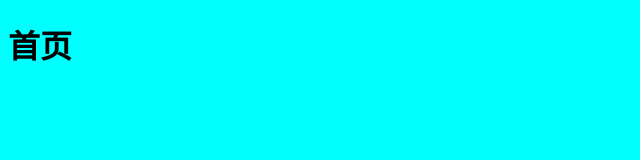
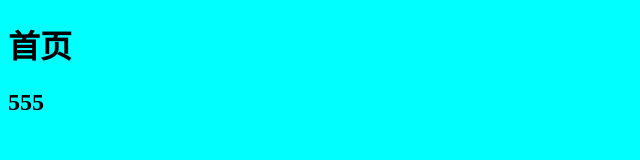
Before and after one commit to SongSaiXiang/--2308a, a website: page index.html in a window 1280 px wide. Shown: the full height of the page, 0-640 px from the left. Drawn offline with Linux system fonts and the light colour scheme.

Commit message:
修改index

```diff
--- a/index.html
+++ b/index.html
@@ -12,6 +12,7 @@
   </head>
   <body>
     <h1>首页</h1>
+    <h2>555</h2>
   </body>
   <script>
     alert("111");
```
